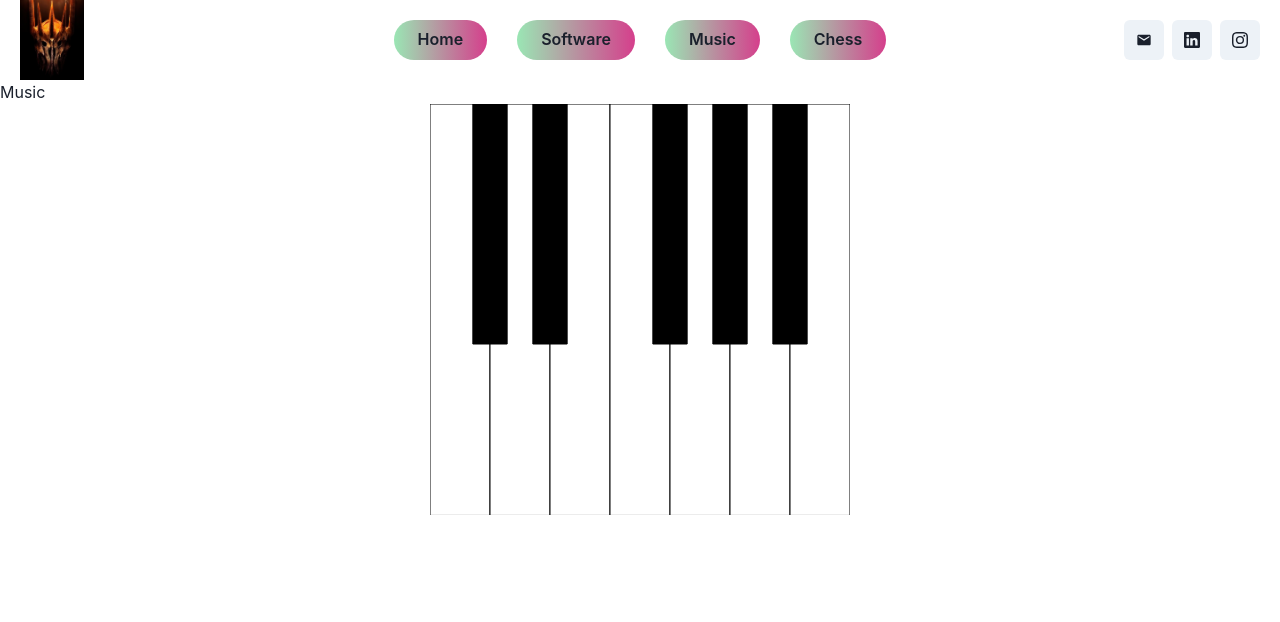
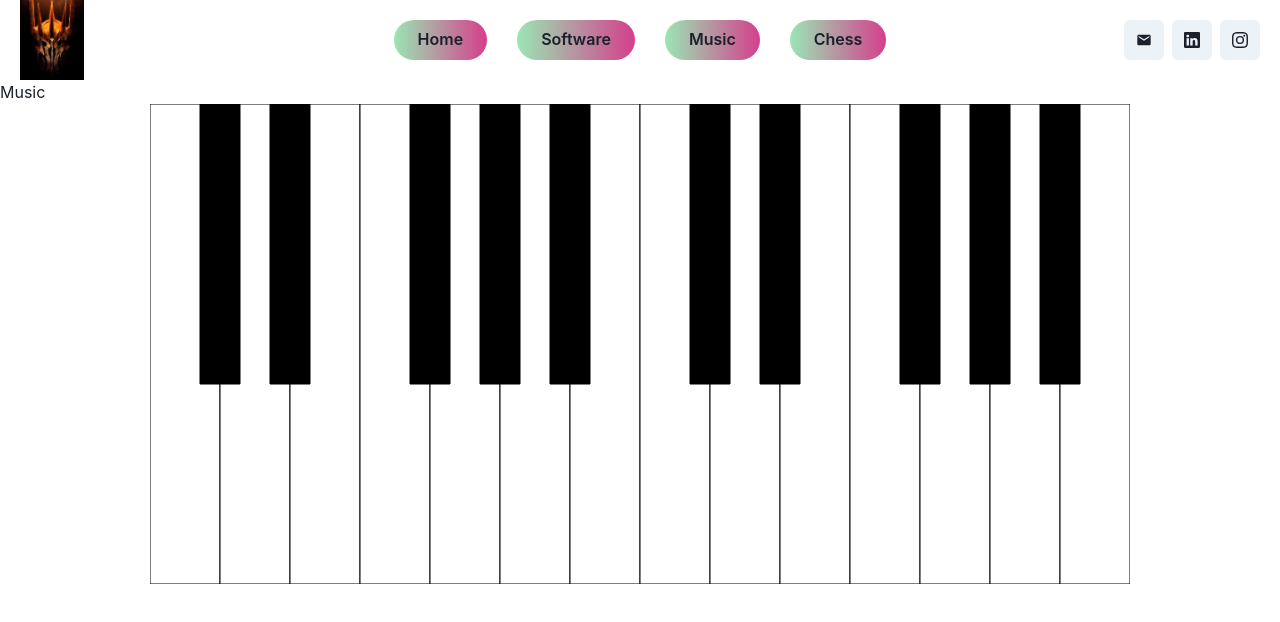
Before and after one commit to n10dollar/neil-website, a React (Vite) app: page /music in a window 1280 px wide. Shown: the top 622 px of the page. Built offline with nearby package versions, Linux system fonts and the light colour scheme.

Commit message:
completed functional C1 to C2 key range with sound

```diff
--- a/src/components/music/PianoKeyboard.tsx
+++ b/src/components/music/PianoKeyboard.tsx
@@ -34,30 +34,25 @@ const keysPerOctave = 12;
 const whiteHeightWidthRatio = 6 / (7 / 8);
 const blackHeightWidthRatio = 3.5 / (1 / 2);
 
-const whiteKeyWidth = 60;
-const whiteKeyHeight = whiteKeyWidth * whiteHeightWidthRatio;
-const blackKeyWidth = whiteKeyWidth * (4 / 7);
-const blackKeyHeight = blackKeyWidth * blackHeightWidthRatio;
-
 const whiteIndex = (key: number) => {
   return key * 2 - Math.floor((key + 4) / 7) - Math.floor(key / 7);
 };
 const blackIndex = (key: number) => {
   return 1 + key * 2 + Math.floor((key + 3) / 5) + Math.floor(key / 5);
 };
-const whitePosition = (key: number) => {
+const whitePosition = (key: number, whiteKeyWidth: number) => {
   return key * whiteKeyWidth;
 };
-const blackPosition = (key: number) => {
+const blackPosition = (
+  key: number,
+  whiteKeyWidth: number,
+  blackKeyWidth: number
+) => {
   return (
     (key + 1 + Math.floor((key + 3) / 5) + Math.floor(key / 5)) *
       whiteKeyWidth -
     blackKeyWidth / 2
   );
-};
-
-export const playSound = (soundURL: string) => {
-  new Audio(soundURL).play();
 };
 
 const PianoKeyboard = ({
@@ -72,23 +67,27 @@ const PianoKeyboard = ({
     ...Array(octaves * keysPerOctave).fill(false),
   ]);
 
+  const whiteKeyHeight = whiteKeyWidth * whiteHeightWidthRatio;
+  const blackKeyWidth = whiteKeyWidth * (4 / 7);
+  const blackKeyHeight = blackKeyWidth * blackHeightWidthRatio;
+
   const width = octaves * whiteKeysPerOctave * whiteKeyWidth + xStart;
   const height = whiteKeyHeight + yStart;
 
   return (
     <Box
-      tabIndex={-1}
+      tabIndex={0}
       onKeyDown={(key) =>
         setPressed(
           pressed.map((keyPressed, i) =>
-            i === keyToNote[key.key].id ? true : keyPressed
+            i == keyToNote[key.key].id ? true : keyPressed
           )
         )
       }
       onKeyUp={(key) =>
         setPressed(
           pressed.map((keyPressed, i) =>
-            i === keyToNote[key.key].id ? false : keyPressed
+            i == keyToNote[key.key].id ? false : keyPressed
           )
         )
       }
@@ -117,7 +116,7 @@ const PianoKeyboard = ({
               fill={whiteKeyColor}
               stroke={"black"}
               strokeWidth={1}
-              x={xStart + whitePosition(index)}
+              x={xStart + whitePosition(index, whiteKeyWidth)}
               {...(pressed[whiteIndex(index)]
                 ? onPress(whiteIndex(index))
                 : null)}
@@ -147,7 +146,7 @@ const PianoKeyboard = ({
               fill={blackKeyColor}
               stroke={"black"}
               strokeWidth={1}
-              x={xStart + blackPosition(index)}
+              x={xStart + blackPosition(index, whiteKeyWidth, blackKeyWidth)}
               {...(pressed[blackIndex(index)]
                 ? onPress(blackIndex(index))
                 : null)}
--- a/src/pages/Music.tsx
+++ b/src/pages/Music.tsx
@@ -7,12 +7,11 @@ import {
 } from "utils/soundGenerator.ts";
 import keyToNote from "utils/piano-key-map.json";
 
+// https://pages.mtu.edu/~suits/notefreqs.html
+
 const keyPress = (keyID: number) => {
-  // console.log(keyID);
-  // playSound(keyID);
   let targetFrequency = 50;
   for (const key in keyToNote) {
-    // console.log(keyToNote[key].frequency);
     if (keyToNote[key].id == keyID) {
       targetFrequency = keyToNote[key].frequency;
       break;
@@ -31,8 +30,8 @@ const Music = () => {
       <div>Music</div>
       <Center>
         <PianoKeyboard
-          octaves={1}
-          whiteKeyWidth={60}
+          octaves={2}
+          whiteKeyWidth={70}
           keyToNote={keyToNote}
           onPress={keyPress}
         />
--- a/src/utils/piano-key-map.json
+++ b/src/utils/piano-key-map.json
@@ -14,7 +14,7 @@
   "m": {"id": "11", "frequency": "61.74", "octave": "1", "note": "B"},
 
 
-  "q": {"id": "12", "frequency": "30.0", "octave": "2", "note": "C"},
+  "q": {"id": "12", "frequency": "65.41", "octave": "2", "note": "C"},
   "2": {"id": "13", "frequency": "30.0", "octave": "2", "note": "C#"},
   "w": {"id": "14", "frequency": "30.0", "octave": "2", "note": "D"},
   "3": {"id": "15", "frequency": "30.0", "octave": "2", "note": "D#"},
```
